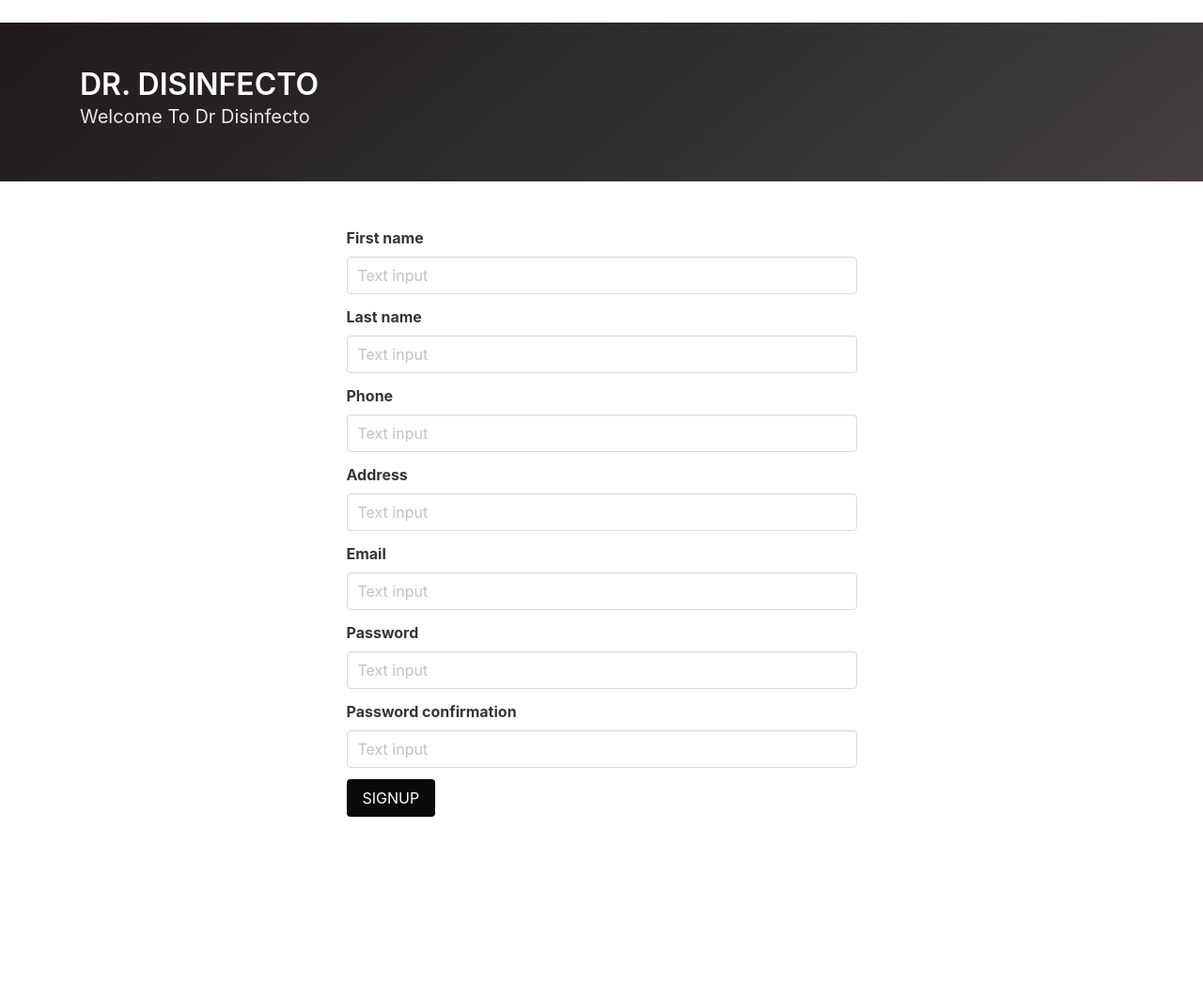
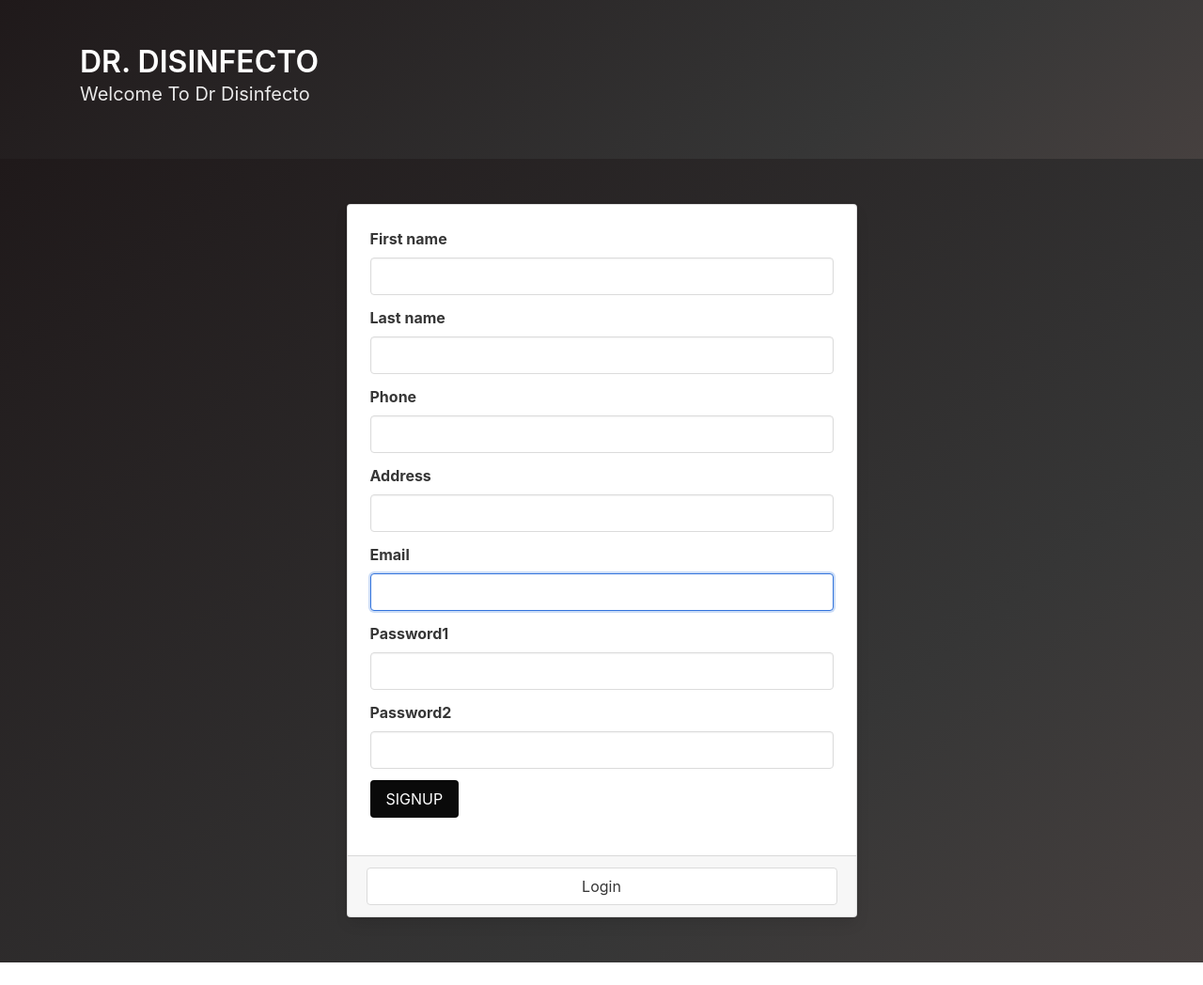
Before and after one commit to imrshu/dr-disinfecto, a Django app: page /signup in a window 1280 px wide. Shown: the whole page at 94% size. Before the commit the page ends 869 px from the top, so only its background shows below. Run offline with Django 3.2, Linux system fonts and the light colour scheme; some libraries are stand-ins or nearby versions.

Commit message:
Fix: issues

```diff
--- a/disinfecto/disinfecto/settings.py
+++ b/disinfecto/disinfecto/settings.py
@@ -11,6 +11,8 @@ https://docs.djangoproject.com/en/2.0/ref/settings/
 """
 
 import os
+from django.urls import reverse_lazy
+
 
 # Build paths inside the project like this: os.path.join(BASE_DIR, ...)
 BASE_DIR = os.path.dirname(os.path.dirname(os.path.abspath(__file__)))
@@ -122,6 +124,8 @@ EMAIL_PORT = 587
 EMAIL_HOST_USER = 'rishabh.verma11998@gmail.com'
 EMAIL_HOST_PASSWORD = "Poiuy456@@"
 
+LOGIN_REDIRECT_URL = reverse_lazy('product:index')
+
 # Static files (CSS, JavaScript, Images)
 # https://docs.djangoproject.com/en/2.0/howto/static-files/
 
--- a/disinfecto/product/admin.py
+++ b/disinfecto/product/admin.py
@@ -1,6 +1,7 @@
 from django.contrib import admin
 from .models import *
 
+admin.site.register(User)
 admin.site.register(Profile)
 admin.site.register(Product)
 admin.site.register(Order)
--- a/disinfecto/product/forms.py
+++ b/disinfecto/product/forms.py
@@ -1,8 +1,16 @@
 from django.contrib.auth.forms import UserCreationForm
 from .models import User
+from django import forms
 
 
 class CustomUserCreationForm(UserCreationForm):
+    first_name = forms.CharField(max_length=60, widget=forms.TextInput(attrs={'class': "input"}))
+    last_name = forms.CharField(max_length=60, widget=forms.TextInput(attrs={'class': "input"}))
+    phone = forms.CharField(max_length=60, widget=forms.TextInput(attrs={'class': "input", "type": 'tel'}))
+    address = forms.CharField(max_length=60, widget=forms.TextInput(attrs={'class': "input"}))
+    email = forms.CharField(max_length=60, widget=forms.TextInput(attrs={'class': "input", 'type': 'email'}))
+    password1 = forms.CharField(max_length=60, widget=forms.TextInput(attrs={'class': "input", 'type': 'password'}))
+    password2 = forms.CharField(max_length=60, widget=forms.TextInput(attrs={'class': "input", 'type': 'password'}))
 
     class Meta(UserCreationForm):
         model = User
--- a/disinfecto/product/views.py
+++ b/disinfecto/product/views.py
@@ -12,8 +12,10 @@ import hashlib
 def signup(request):
     if request.method == 'POST':
         form = CustomUserCreationForm(request.POST)
+        print("lola")
         if form.is_valid():
-            user = form.save()
+            form.save()
+            print("sala")
             email = form.cleaned_data.get('email')
             raw_password = form.cleaned_data.get('password1')
             user = authenticate(email=email, password=raw_password)
--- a/disinfecto/templates/base.html
+++ b/disinfecto/templates/base.html
@@ -9,11 +9,8 @@
     <link rel="stylesheet" href="{% static 'css/bulma.min.css' %}">
     <link rel="stylesheet" href="https://stackpath.bootstrapcdn.com/bootstrap/4.5.0/css/bootstrap.min.css" integrity="sha384-9aIt2nRpC12Uk9gS9baDl411NQApFmC26EwAOH8WgZl5MYYxFfc+NcPb1dKGj7Sk" crossorigin="anonymous">
 </head>
-<body class="has-background-light-er">
-      <div>
+<body>
         {% block body %}{% endblock %}
-       </div>
-         {% block extra_scripts %}{% endblock %}
 
          <script src="https://code.jquery.com/jquery-3.5.1.slim.min.js" integrity="sha384-DfXdz2htPH0lsSSs5nCTpuj/zy4C+OGpamoFVy38MVBnE+IbbVYUew+OrCXaRkfj" crossorigin="anonymous"></script>
          <script src="https://cdn.jsdelivr.net/npm/popper.js@1.16.0/dist/umd/popper.min.js" integrity="sha384-Q6E9RHvbIyZFJoft+2mJbHaEWldlvI9IOYy5n3zV9zzTtmI3UksdQRVvoxMfooAo" crossorigin="anonymous"></script>
--- a/disinfecto/templates/home.html
+++ b/disinfecto/templates/home.html
@@ -2,7 +2,7 @@
 {% load static %}
 
 {% block body %}
-<div class="tabs" style="background-color: black; margin-top: -25px;">
+<div class="tabs" style="background-color: black;">
   <ul>
     <li class="is-active"><a href="{% url 'product:index' %}" style="color: white;">HOME</a></li>
     <li><a href="{% url 'product:login' %}" style="color: white;">Login</a></li>
--- a/disinfecto/templates/signup.html
+++ b/disinfecto/templates/signup.html
@@ -1,9 +1,8 @@
 {% extends 'base.html' %}
 
+{% block body %}
 
 
-
-{% block body %}
 <section class="hero is-bold is-dark">
   <div class="hero-body">
     <div class="container">
@@ -16,29 +15,77 @@
     </div>
   </div>
 </section>
-<section class="hero">
+
+<section class="hero is-bold is-dark">
   <div class="hero-body">
     <div class="container">
       <div class="columns is-centered">
         <div class="column is-half">
-          <form method="post">
+          <div class="card">
+            <div class="card-content">
+              <form action="{% url 'product:signup' %}" method="post">
                 {% csrf_token %}
-            {% for field in form %}
                 <div class="field">
-              <label class="label">{{field.label}}</label>
+                  <label class="label">{{form.first_name.label}}</label>
                   <div class="control">
-                <input class="input" type="text" placeholder="Text input">
+                    {{form.first_name}}
                   </div>
                 </div>
-            {% endfor %}
+
+                <div class="field">
+                  <label class="label">{{form.last_name.label}}</label>
+                  <div class="control">
+                    {{form.last_name}}
+                  </div>
+                </div>
+
+                <div class="field">
+                  <label class="label">{{form.phone.label}}</label>
+                  <div class="control">
+                    {{form.phone}}
+                  </div>
+                </div>
+
+                <div class="field">
+                  <label class="label">{{form.address.label}}</label>
+                  <div class="control">
+                    {{form.address}}
+                  </div>
+                </div>
+
+                <div class="field">
+                  <label class="label">{{form.email.label}}</label>
+                  <div class="control">
+                    {{form.email}}
+                  </div>
+                </div>
+
+                <div class="field">
+                  <label class="label">{{form.password1.label}}</label>
+                  <div class="control">
+                    {{form.password1}}
+                  </div>
+                </div>
+
+                <div class="field">
+                  <label class="label">{{form.password2.label}}</label>
+                  <div class="control">
+                    {{form.password2}}
+                  </div>
+                </div>
                 <div class="field is-grouped">
                   <p class="control">
-                <a class="button is-black">
+                    <button class="button is-black" type="submit">
                       SIGNUP
-                </a>
+                    </button>
                   </p>
                 </div>
               </form>
+            </div>
+            <footer class="card-footer">
+              <a class="button is-grey card-footer-item" href="{% url 'product:login' %}">Login</a>
+            </footer>
+          </div>
         </div>
       </div>
     </div>
```
Also changed, not shown: disinfecto/templates/registration/login.html (+24 -7 lines). Lines whose indentation alone changed are shown as unchanged.
